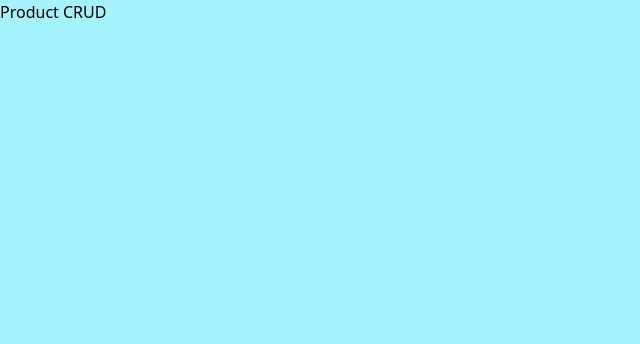
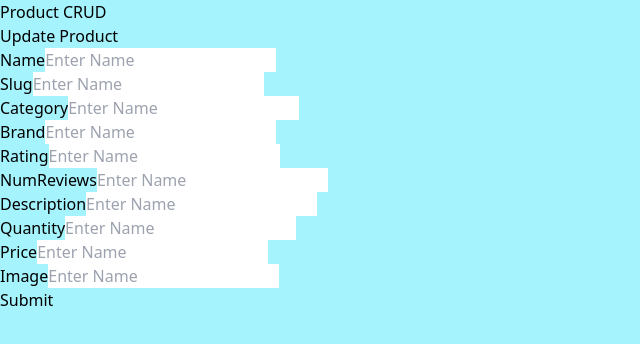
Before and after one commit to min-kim123/react-CRUD-app, a React (Vite) app: page /edit/1 in a window 1280 px wide. Before the commit this address had no page. Shown: the top 344 px of the page, without its empty margins (0-640 px from the left). Built offline with nearby package versions, Linux system fonts and the light colour scheme.

Commit message:
working on edit page

```diff
--- a/package.json
+++ b/package.json
@@ -13,6 +13,7 @@
     "axios": "^1.4.0",
     "react": "^18.2.0",
     "react-dom": "^18.2.0",
+    "react-notification-system": "^0.4.0",
     "react-router-dom": "^6.15.0"
   },
   "devDependencies": {
--- a/src/App.jsx
+++ b/src/App.jsx
@@ -14,7 +14,7 @@ const App = () => {
       <Routes>
         <Route index element={<HomePage/>}></Route>
         <Route path="/create" element={<CreatePage/>}></Route>
-        <Route path="/edit" element={<EditPage/>}></Route>
+        <Route path="/edit/:id" element={<EditPage/>}></Route>
       </Routes>
     </div>
   );
--- a/src/components/Product.jsx
+++ b/src/components/Product.jsx
@@ -10,8 +10,8 @@ const Product = ({product}) => {
         <h2 >Quantity: {product.quantity} </h2>
         <h2 className="text">Price: ${product.price} </h2>
         <div>
-          <Link className="inline-block w-full text-center shadow-md text-sm bg-gray-700 text-white rounded-sm px-4 py-1 font-bold hover:bg-gray-600 hover:cursor-pointer"to={`/edit`}>Edit</Link>
-          <Link className="inline-block w-full text-center shadow-md text-sm bg-red-700 text-white rounded-sm px-4 py-1 font-bold hover:bg-red-600 hover:cursor-pointer"to={`/edit`}>Delete</Link>
+          <Link to={`/edit/${product._id}`} className="inline-block w-full text-center shadow-md text-sm bg-gray-700 text-white rounded-sm px-4 py-1 font-bold hover:bg-gray-600 hover:cursor-pointer">Edit</Link>
+          <Link to={`/edit`} className="inline-block w-full text-center shadow-md text-sm bg-red-700 text-white rounded-sm px-4 py-1 font-bold hover:bg-red-600 hover:cursor-pointer">Delete</Link>
 
         </div>
       </div>
--- a/src/pages/EditPage.jsx
+++ b/src/pages/EditPage.jsx
@@ -1,7 +1,177 @@
+import axios from "axios";
+import { useNavigate, useParams } from "react-router-dom";
+import { useState } from "react";
+
 const EditPage = () => {
+  let { id } = useParams();
+  const navigate = useNavigate();
+  const [isLoading, setIsLoading] = useState(false);
+  const [product, setProduct] = useState({
+    //initial values
+    name: "",
+    quantity: "",
+    price: "",
+    image: "",
+  });
+  const getProduct = async () => {
+    setIsLoading(true);
+    try {
+      const response = await axios.get(
+        `http://localhost:8000/api/products${id}`
+      );
+      setProduct({
+        name: response.data.name,
+        slug: response.data.slug,
+        category: response.data.category,
+        brand: response.data.brand,
+        rating: response.data.rating,
+        numReviews: response.data.numReviews,
+        description: response.data.description,
+        quantity: response.data.quantity,
+        price: response.data.price,
+        image: response.data.image,
+      });
+    } catch (error) {}
+  };
+
+  const updateProduct = async () => {
+    try {
+      await axios.put(`http://localhost:8000/api/products${id}`, product);
+      alert("Product updated");
+      navigate("/");
+    } catch (error) {
+      setIsLoading(false);
+      alert(error);
+    }
+  };
+
   return (
-    <div>edit page</div>
-  )
-}
+    <div>
+      <h2>Update Product</h2>
+      {isLoading ? (
+        "Loading"
+      ) : (
+        <form onSubmit={updateProduct}>
+          <div className="space-y-2">
+            <div>
+              <label>Name</label>
+              <input
+                type="text"
+                value={product.name}
+                onChange={(e) =>
+                  setProduct({ ...product, name: e.target.value })
+                }
+                placeholder="Enter Name"
+              />
+            </div>
+            <div>
+              <label>Slug</label>
+              <input
+                type="text"
+                value={product.Slug}
+                onChange={(e) =>
+                  setProduct({ ...product, Slug: e.target.value })
+                }
+                placeholder="Enter Name"
+              />
+            </div>
+            <div>
+              <label>Category</label>
+              <input
+                type="text"
+                value={product.name}
+                onChange={(e) =>
+                  setProduct({ ...product, name: e.target.value })
+                }
+                placeholder="Enter Name"
+              />
+            </div>
+            <div>
+              <label>Brand</label>
+              <input
+                type="text"
+                value={product.name}
+                onChange={(e) =>
+                  setProduct({ ...product, name: e.target.value })
+                }
+                placeholder="Enter Name"
+              />
+            </div>
+            <div>
+              <label>Rating</label>
+              <input
+                type="text"
+                value={product.name}
+                onChange={(e) =>
+                  setProduct({ ...product, name: e.target.value })
+                }
+                placeholder="Enter Name"
+              />
+            </div>
+            <div>
+              <label>NumReviews</label>
+              <input
+                type="text"
+                value={product.name}
+                onChange={(e) =>
+                  setProduct({ ...product, name: e.target.value })
+                }
+                placeholder="Enter Name"
+              />
+            </div>
+            <div>
+              <label>Description</label>
+              <input
+                type="text"
+                value={product.name}
+                onChange={(e) =>
+                  setProduct({ ...product, name: e.target.value })
+                }
+                placeholder="Enter Name"
+              />
+            </div>
+            <div>
+              <label>Quantity</label>
+              <input
+                type="text"
+                value={product.name}
+                onChange={(e) =>
+                  setProduct({ ...product, name: e.target.value })
+                }
+                placeholder="Enter Name"
+              />
+            </div>
+            <div>
+              <label>Price</label>
+              <input
+                type="text"
+                value={product.name}
+                onChange={(e) =>
+                  setProduct({ ...product, name: e.target.value })
+                }
+                placeholder="Enter Name"
+              />
+            </div>
+            <div>
+              <label>Image</label>
+              <input
+                type="text"
+                value={product.name}
+                onChange={(e) =>
+                  setProduct({ ...product, name: e.target.value })
+                }
+                placeholder="Enter Name"
+              />
+            </div>
+
+            <div>
+              <button>Submit</button>
+            </div>
+          </div>
+        </form>
+      )}
+    </div>
+  );
+};
 
 export default EditPage;
```
Also changed, not shown: 1 other file (tests, documents, lock files or other folders).
